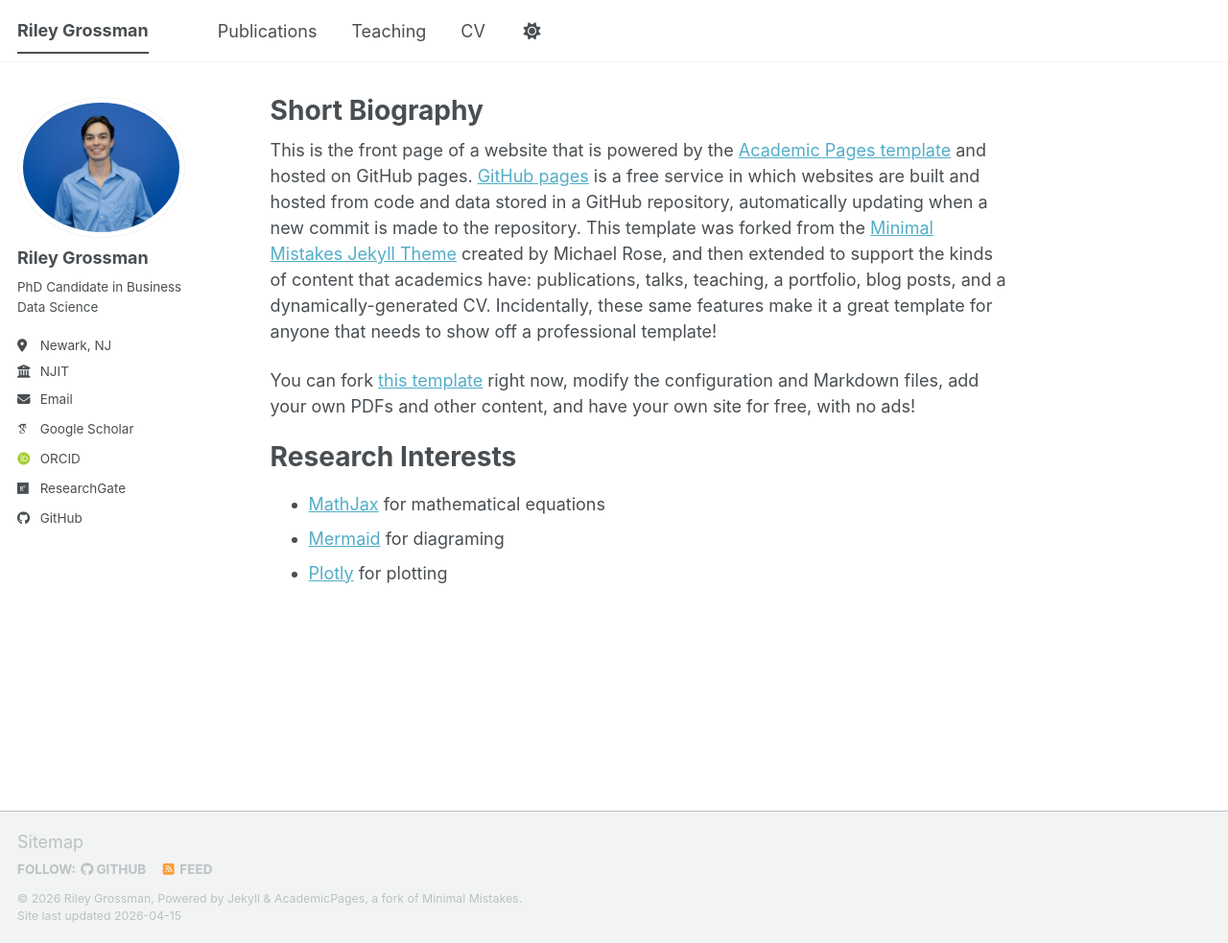
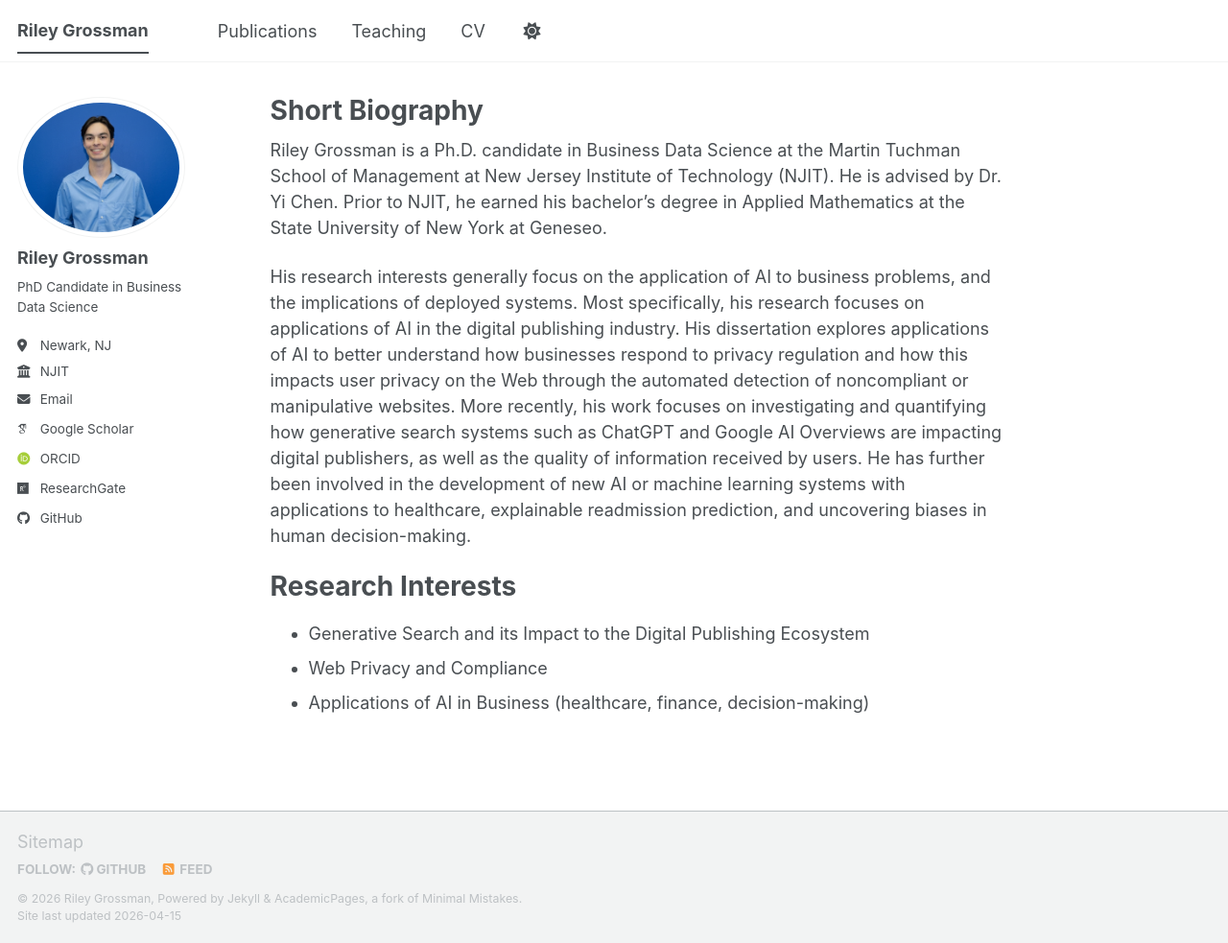
Before and after one commit to rag24/rag24.github.io, a Jekyll site: the page built from _pages/about.md, in a window 1280 px wide and 983 px high. Shown: the whole window at 96% size. Built offline with Jekyll 4.4.1, drawn with Linux system fonts in a browser that asks for light colours; some web fonts are replaced; a script bundle is joined from its source files by our own code; library files that are not in the unit come from our copies.

Commit message:
Update about.md

```diff
--- a/_pages/about.md
+++ b/_pages/about.md
@@ -7,13 +7,15 @@ redirect_from:
   - /about.html
 ---
 
-This is the front page of a website that is powered by the [Academic Pages template](https://github.com/academicpages/academicpages.github.io) and hosted on GitHub pages. [GitHub pages](https://pages.github.com) is a free service in which websites are built and hosted from code and data stored in a GitHub repository, automatically updating when a new commit is made to the repository. This template was forked from the [Minimal Mistakes Jekyll Theme](https://mmistakes.github.io/minimal-mistakes/) created by Michael Rose, and then extended to support the kinds of content that academics have: publications, talks, teaching, a portfolio, blog posts, and a dynamically-generated CV. Incidentally, these same features make it a great template for anyone that needs to show off a professional template!
+Riley Grossman is a Ph.D. candidate in Business Data Science at the Martin Tuchman School of Management at New Jersey Institute of Technology (NJIT). He is advised by Dr. Yi Chen. Prior to NJIT, he earned his bachelor's degree in Applied Mathematics at the State University of New York at Geneseo.
 
- You can fork [this template](https://github.com/academicpages/academicpages.github.io) right now, modify the configuration and Markdown files, add your own PDFs and other content, and have your own site for free, with no ads!
+His research interests generally focus on the application of AI to business problems, and the implications of deployed systems. Most specifically, his research focuses on applications of AI in the digital publishing industry. His dissertation explores applications of AI to better understand how businesses respond to privacy regulation and how this impacts user privacy on the Web through the automated detection of noncompliant or manipulative websites. More recently, his work focuses on investigating and quantifying how generative search systems such as ChatGPT and Google AI Overviews are impacting digital publishers, as well as the quality of information received by users. He has further been involved in the development of new AI or machine learning systems with applications to healthcare, explainable readmission prediction, and uncovering biases in human decision-making.
+
+
 
 Research Interests
 ======
 
-- [MathJax](https://www.mathjax.org/) for mathematical equations
-- [Mermaid](https://mermaid.js.org/) for diagraming
-- [Plotly](https://plotly.com/javascript/) for plotting
+- Generative Search and its Impact to the Digital Publishing Ecosystem
+- Web Privacy and Compliance
+- Applications of AI in Business (healthcare, finance, decision-making)
```
